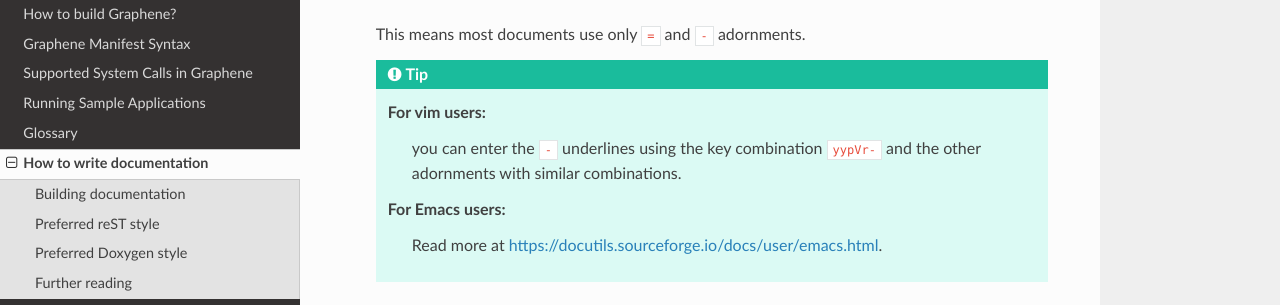
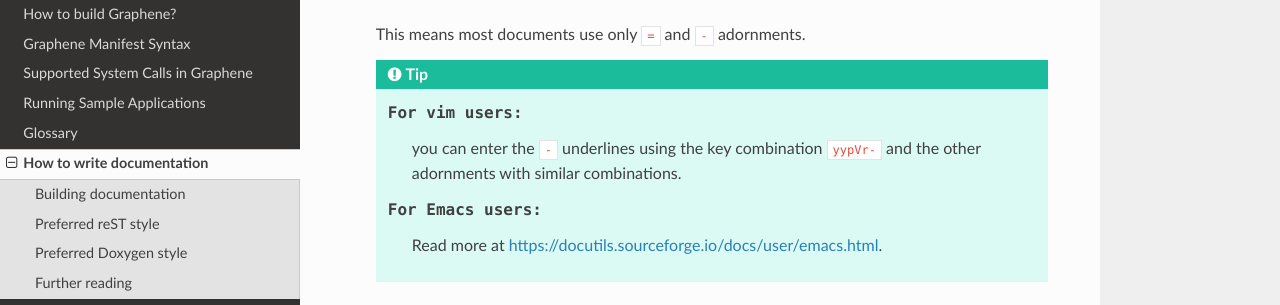
Before and after one commit to gramineproject/gramine, a Sphinx documentation site: the page built from Documentation/howto-doc.rst, in a window 1280 px wide and 1400 px high, scrolled down 1724 px. Shown: the part 155-460 px from the top of the window. Built offline with Sphinx 7.4.7 and the Read the Docs theme 2.0.0, drawn with Linux system fonts in a browser that asks for light colours.

Commit message:
[Docs] Have monospace font in signatures

```diff
--- /dev/null
+++ b/Documentation/_static/css/graphene.css
@@ -0,0 +1,3 @@
+.rst-content dl:not(.docutils)>dt {
+    font-family: SFMono-Regular,Menlo,Monaco,Consolas,"Liberation Mono","Courier New",Courier,monospace;
+}
--- a/Documentation/conf.py
+++ b/Documentation/conf.py
@@ -93,7 +93,9 @@
 def generate_doxygen(app):
     for p in breathe_projects:
         subprocess.check_call(['doxygen', 'Doxyfile-{}'.format(p)])
+
 def setup(app):
+    app.add_stylesheet('css/graphene.css')
     app.connect('builder-inited', generate_doxygen)
 
 breathe_domain_by_extension = {
```
Also changed, not shown: 1 other file.
